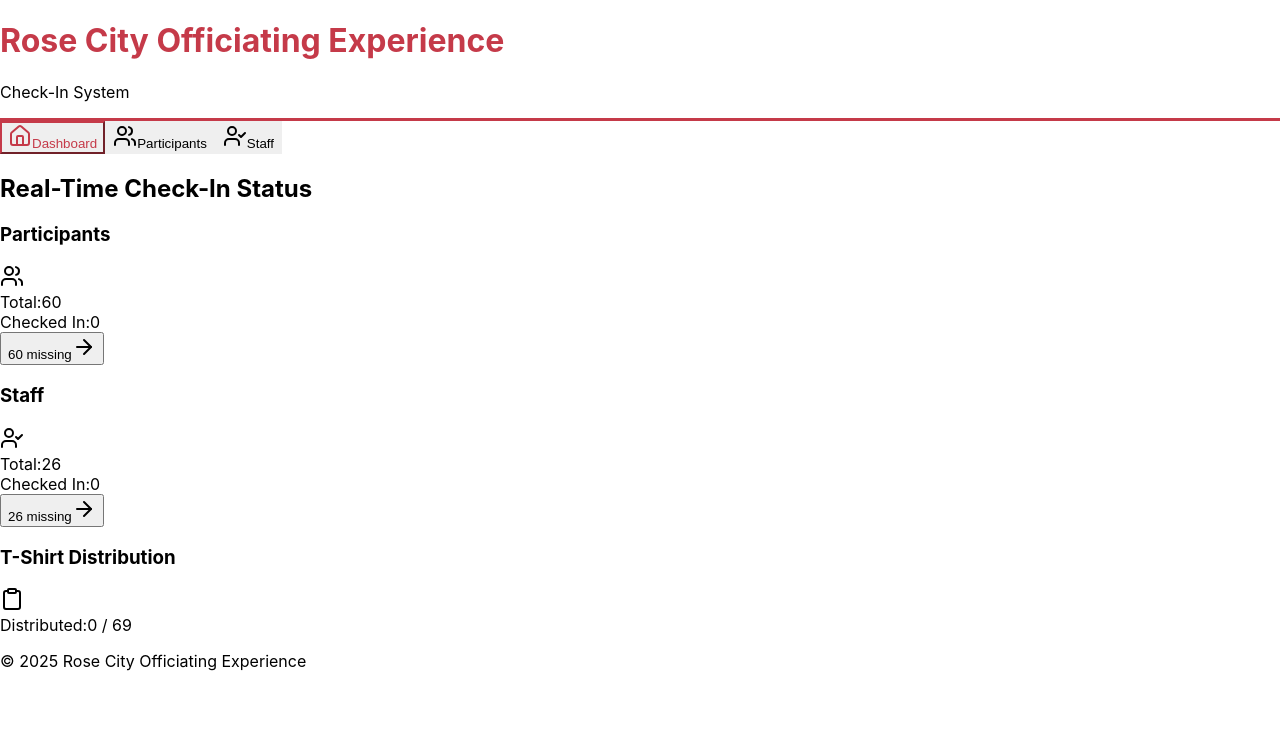
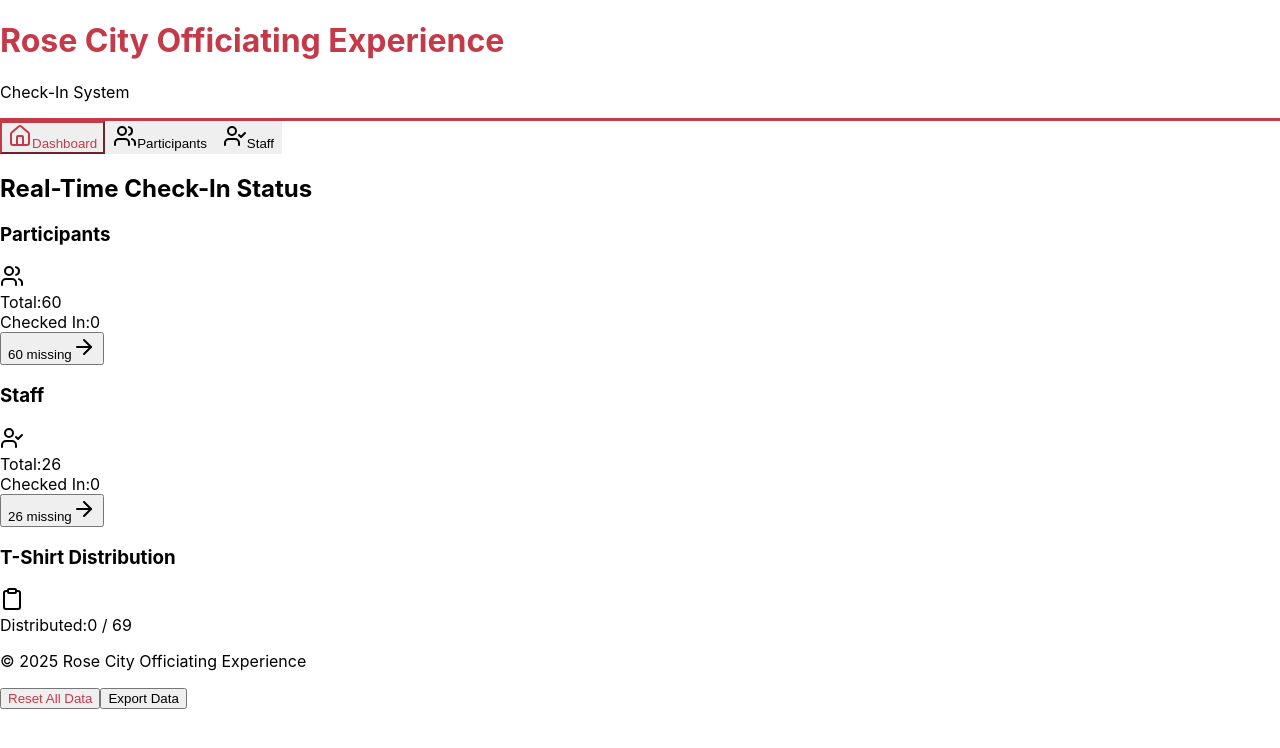
Before and after one commit to rcrefexp/rose-city-check-in, a React (Create React App) app: page / in a window 1280 px wide. Shown: the top 748 px of the page. Built offline with nearby package versions, Linux system fonts and the light colour scheme.

Commit message:
Update App.js

```diff
--- a/src/App.js
+++ b/src/App.js
@@ -15,11 +15,24 @@ export default function App() {
   const [activeTab, setActiveTab] = useState('dashboard');
   const [selectedPerson, setSelectedPerson] = useState(null);
   const [searchQuery, setSearchQuery] = useState('');
+  const [isLoaded, setIsLoaded] = useState(false);
 
-  // Load data from CSV files
+  // Load data from CSV files and localStorage
   useEffect(() => {
     const loadData = async () => {
       try {
+        // Check if we have saved data in localStorage
+        const savedParticipants = localStorage.getItem('roseCity_participants');
+        const savedStaff = localStorage.getItem('roseCity_staff');
+
+        if (savedParticipants && savedStaff) {
+          // Use saved data if available
+          setParticipants(JSON.parse(savedParticipants));
+          setStaff(JSON.parse(savedStaff));
+          setIsLoaded(true);
+          console.log("Loaded data from localStorage");
+        } else {
+          // Otherwise load from CSV files
           const participantsFile = await window.fs.readFile('data/2025 Rose City Officiating Experience .csv - Camper Details (1).csv', { encoding: 'utf8' });
           const staffFile = await window.fs.readFile('data/2025 Rose City Officiating Experience .csv - Staff Details.csv', { encoding: 'utf8' });
 
@@ -37,6 +50,13 @@ const staffFile = await window.fs.readFile('data/2025 Rose City Officiating Expe
 
           setParticipants(parsedParticipants);
           setStaff(parsedStaff);
+          setIsLoaded(true);
+
+          // Save initial data to localStorage
+          localStorage.setItem('roseCity_participants', JSON.stringify(parsedParticipants));
+          localStorage.setItem('roseCity_staff', JSON.stringify(parsedStaff));
+          console.log("Loaded data from CSV files and saved to localStorage");
+        }
       } catch (error) {
         console.error("Error loading data:", error);
       }
@@ -44,6 +64,22 @@ const staffFile = await window.fs.readFile('data/2025 Rose City Officiating Expe
 
     loadData();
   }, []);
+
+  // Save participants data to localStorage
+  useEffect(() => {
+    if (isLoaded && participants.length > 0) {
+      localStorage.setItem('roseCity_participants', JSON.stringify(participants));
+      console.log("Saved participants data to localStorage");
+    }
+  }, [participants, isLoaded]);
+
+  // Save staff data to localStorage
+  useEffect(() => {
+    if (isLoaded && staff.length > 0) {
+      localStorage.setItem('roseCity_staff', JSON.stringify(staff));
+      console.log("Saved staff data to localStorage");
+    }
+  }, [staff, isLoaded]);
 
   // Toggle checked-in status for participants
   const toggleParticipantStatus = (index) => {
@@ -622,9 +658,56 @@ const staffFile = await window.fs.readFile('data/2025 Rose City Officiating Expe
       {/* Footer */}
       <footer className="bg-white py-4 border-t">
         <div className="max-w-7xl mx-auto px-4 sm:px-6 lg:px-8">
-          <p className="text-center text-gray-500 text-sm">
+          <div className="flex flex-col md:flex-row justify-between items-center">
+            <p className="text-gray-500 text-sm mb-2 md:mb-0">
               &copy; {new Date().getFullYear()} Rose City Officiating Experience
             </p>
+            <div>
+              <button
+                onClick={() => {
+                  if (window.confirm("Are you sure you want to reset all check-in data? This cannot be undone.")) {
+                    localStorage.removeItem('roseCity_participants');
+                    localStorage.removeItem('roseCity_staff');
+                    window.location.reload();
+                  }
+                }}
+                className="text-sm text-red-600 hover:text-red-800 mr-4"
+                style={{ color: '#c53a49' }}
+              >
+                Reset All Data
+              </button>
+              <button
+                onClick={() => {
+                  const timestamp = new Date().toISOString().replace(/[:.]/g, '-');
+                  const dataExport = {
+                    participants: participants,
+                    staff: staff,
+                    exportDate: new Date().toISOString(),
+                    summary: {
+                      totalParticipants,
+                      checkedInParticipants,
+                      totalStaff,
+                      checkedInStaff,
+                      totalShirtsGiven,
+                      totalShirtsNeeded
+                    }
+                  };
+
+                  const dataStr = JSON.stringify(dataExport, null, 2);
+                  const dataBlob = new Blob([dataStr], { type: 'application/json' });
+                  const url = URL.createObjectURL(dataBlob);
+
+                  const link = document.createElement('a');
+                  link.href = url;
+                  link.download = `rose-city-check-in-data-${timestamp}.json`;
+                  link.click();
+                }}
+                className="text-sm text-blue-600 hover:text-blue-800"
+              >
+                Export Data
+              </button>
+            </div>
+          </div>
         </div>
       </footer>
     </div>
```
Lines whose indentation alone changed are shown as unchanged.
